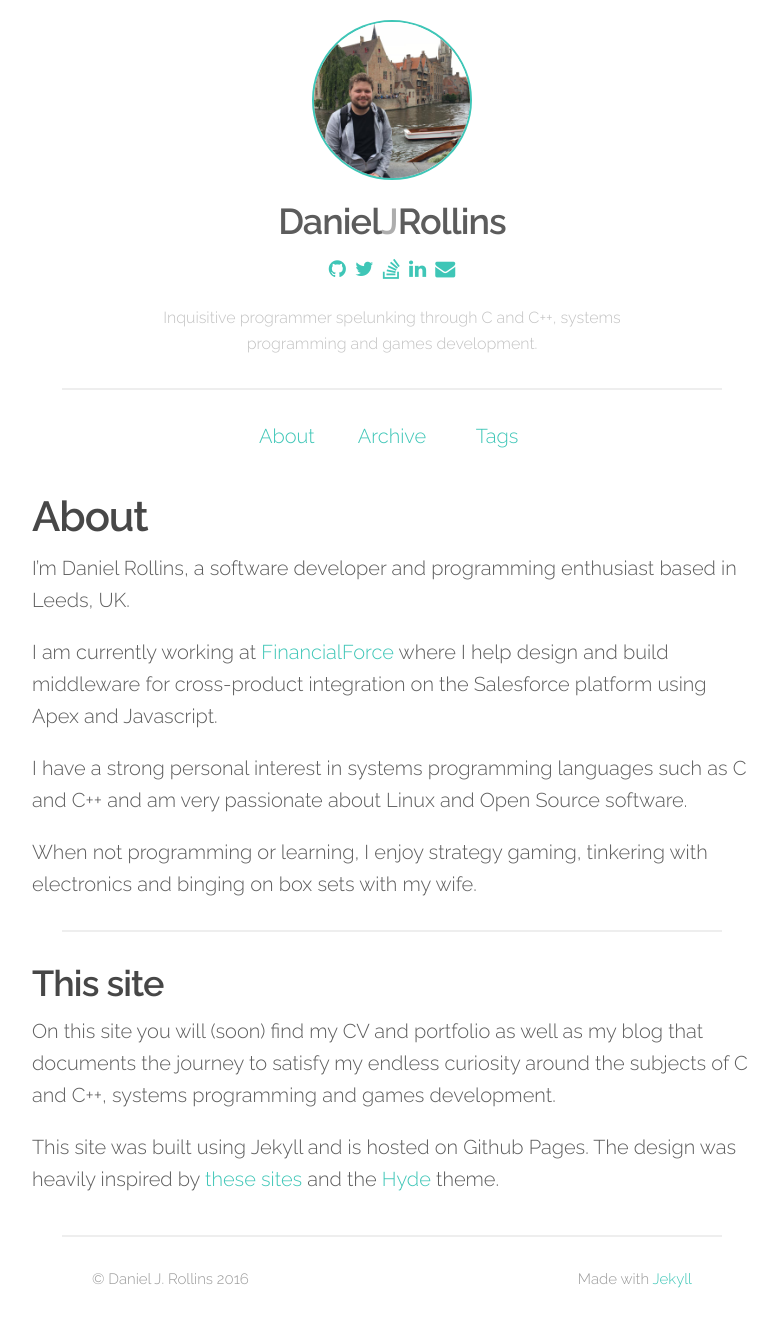
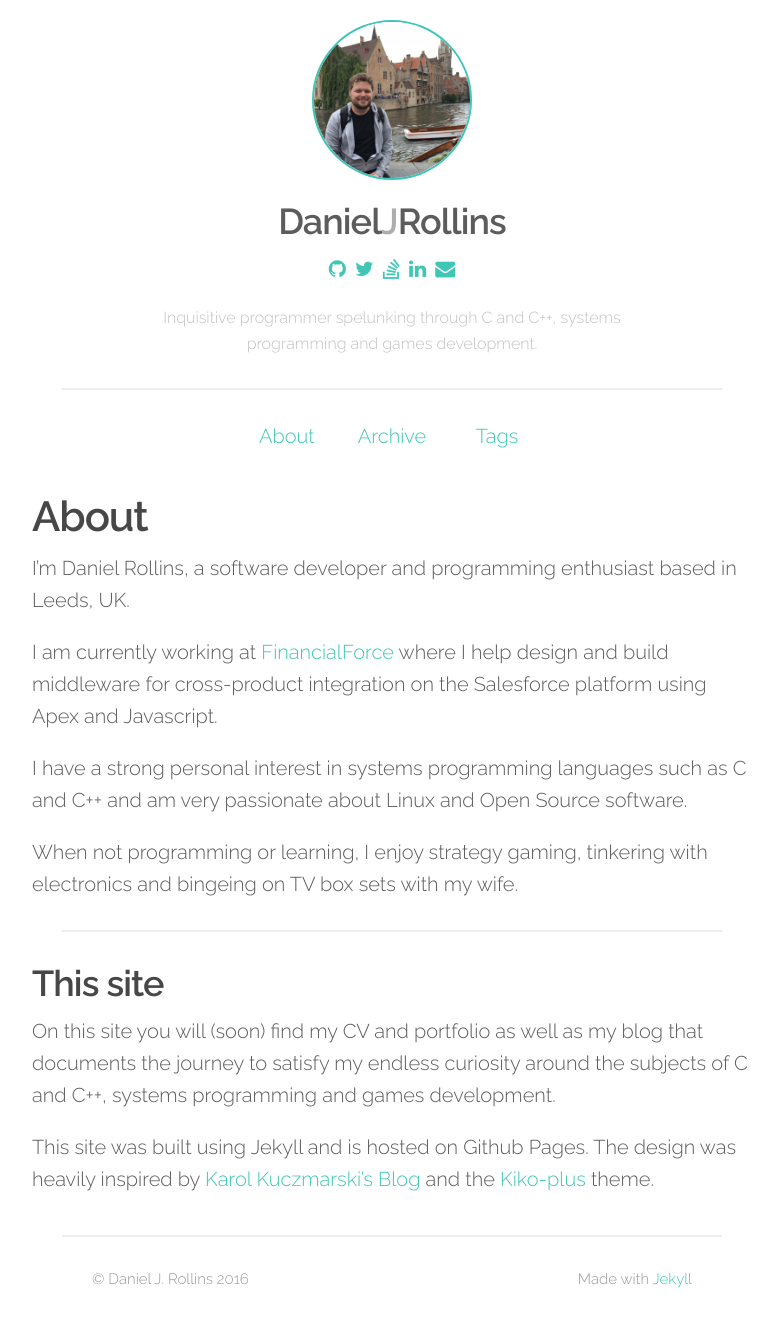
Before and after one commit to djrollins/djrollins.github.io, a Jekyll site: the page built from about/index.md, in a window 1280 px wide. Shown: the whole page, without its empty margins (248-1025 px from the left). Built offline with Jekyll 4.4.1, drawn with Linux system fonts in a browser that asks for light colours.

Commit message:
Minor tweaks to About section

```diff
--- a/about/index.md
+++ b/about/index.md
@@ -11,11 +11,11 @@ I am currently working at [FinancialForce](www.finacialforce.com) where I help d
 
 I have a strong personal interest in systems programming languages such as C and C++ and am very passionate about Linux and Open Source software.
 
-When not programming or learning, I enjoy strategy gaming, tinkering with electronics and binging on box sets with my wife.
+When not programming or learning, I enjoy strategy gaming, tinkering with electronics and bingeing on TV box sets with my wife.
 
 <hr>
 
 ## This site
 On this site you will (soon) find my CV and portfolio as well as my blog that documents the journey to satisfy my endless curiosity around the subjects of C and C++, systems programming and games development.
 
-This site was built using Jekyll and is hosted on Github Pages. The design was heavily inspired by [these](http://dorigo.co/) [sites](http://xion.io) and the [Hyde](http://hyde.getpoole.com/) theme.
+This site was built using Jekyll and is hosted on Github Pages. The design was heavily inspired by [Karol Kuczmarski's Blog](http://xion.io/) and the [Kiko-plus](https://github.com/AWEEKJ/Kiko-plus) theme.
```
